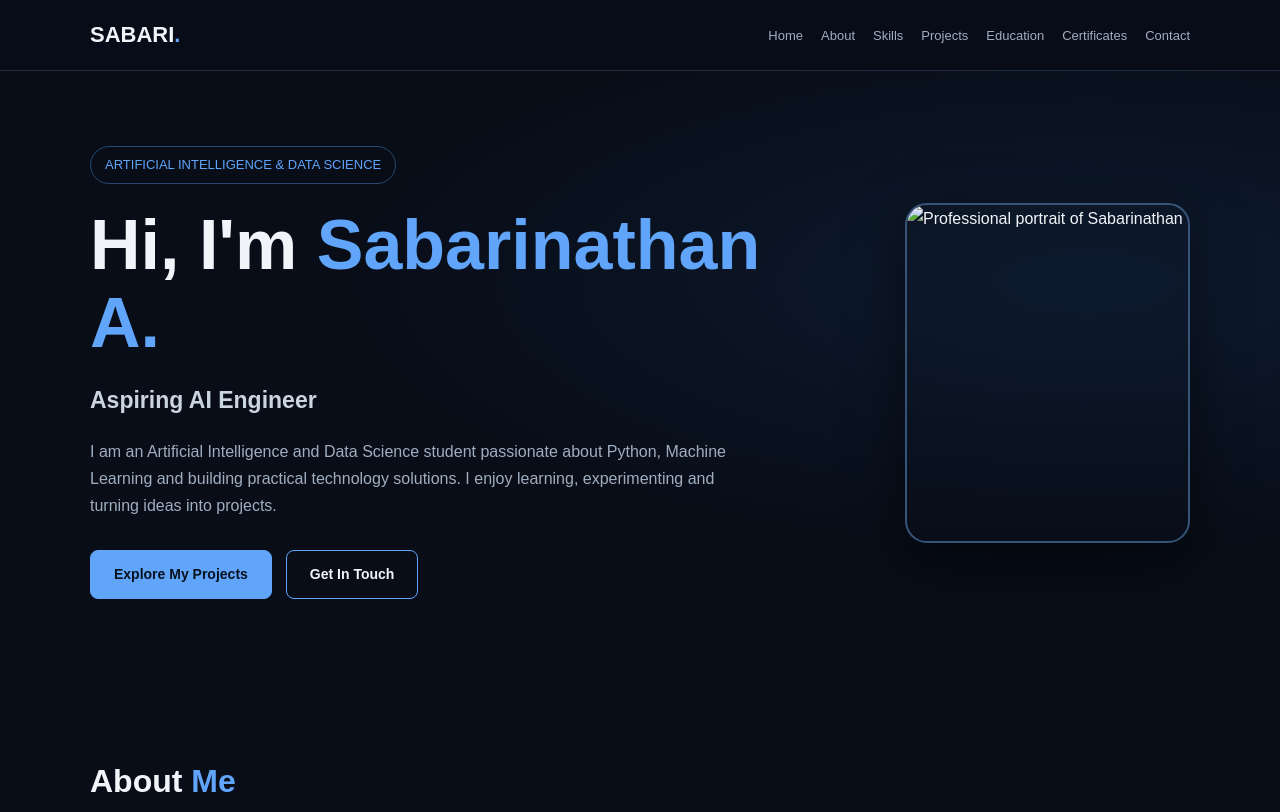
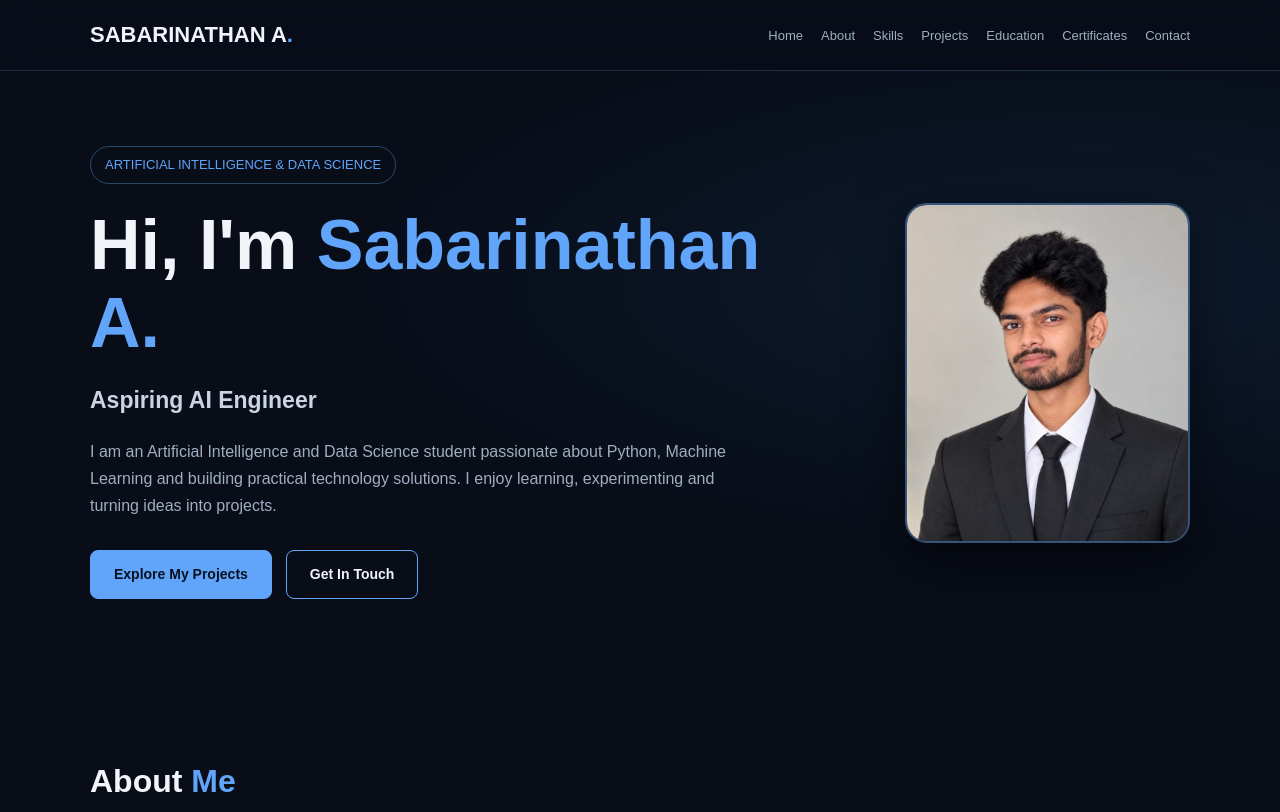
Before and after one commit to sabarinathan-coder13/my_portfolio, a plain HTML site: page index.html in a window 1280 px wide. Shown: the top 812 px of the page. Drawn offline with Linux system fonts and the light colour scheme; files whose address does not match are found by name.

Commit message:
Update index.html

```diff
--- a/index.html
+++ b/index.html
@@ -82,7 +82,7 @@
 <body>
 <header>
   <nav class="container">
-    <a class="logo" href="#home">SABARI<span>.</span></a>
+    <a class="logo" href="#home">SABARINATHAN A<span>.</span></a>
     <ul class="nav-links">
       <li><a href="#home">Home</a></li><li><a href="#about">About</a></li>
       <li><a href="#skills">Skills</a></li><li><a href="#projects">Projects</a></li>
@@ -105,7 +105,7 @@
           <a class="btn" href="#contact">Get In Touch</a>
         </div>
       </div>
-      <img class="profile-image" src="assets/profile.jpg" alt="Professional portrait of Sabarinathan">
+      <img class="profile-image" src="profile.jpg" alt="Professional portrait of Sabarinathan">
     </div>
   </section>
 
```
